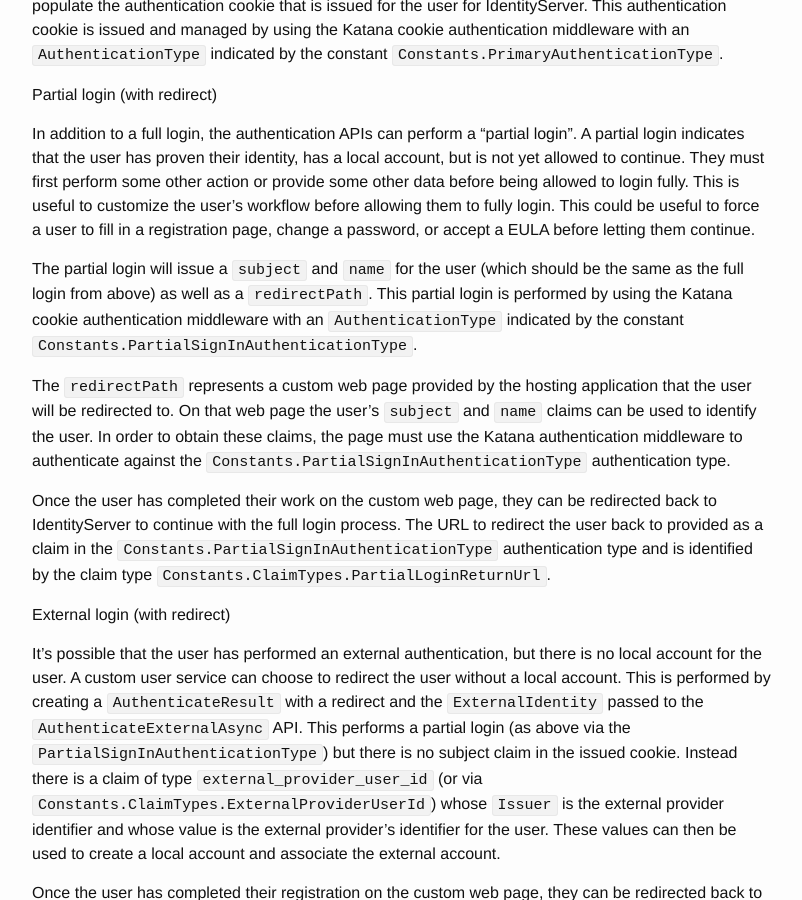
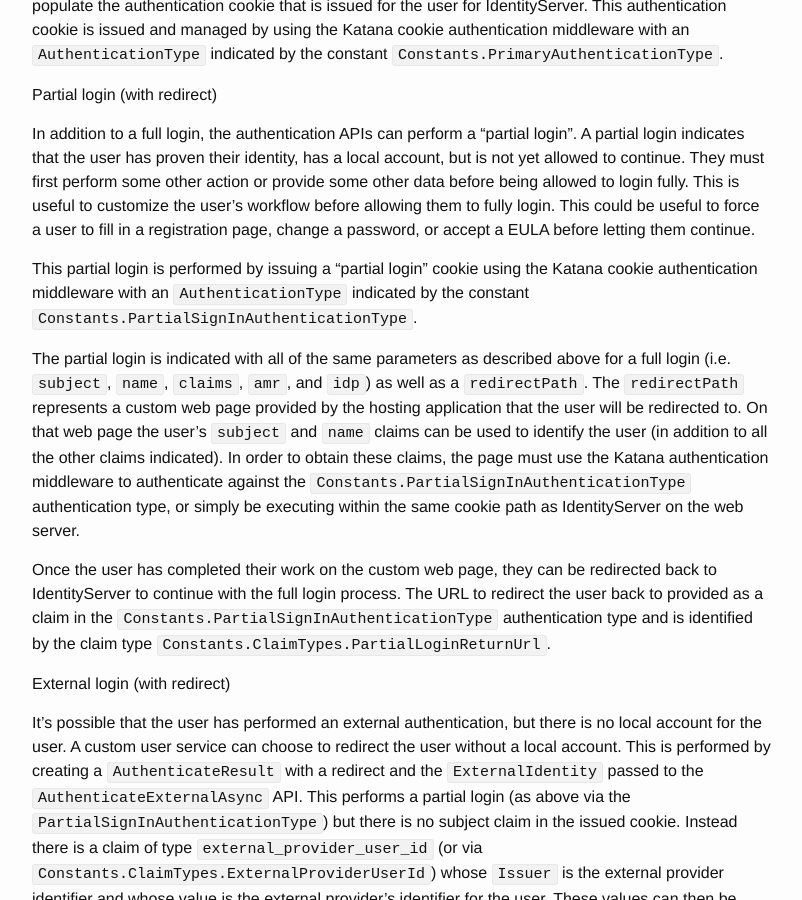
Before and after one commit to IdentityServer/Documentation, a Jekyll site: the page built from docs/advanced/userService.md, in a window 1280 px wide and 900 px high, scrolled down 2187 px. Shown: the whole window, without its empty margins (238-1040 px from the left). Built offline with Jekyll 4.4.1, drawn with Linux system fonts in a browser that asks for light colours; Markdown is read by kramdown in place of the engine named in the settings; some of the changed text lies outside the part shown.

Commit message:
Update userService.md

```diff
--- a/docs/advanced/userService.md
+++ b/docs/advanced/userService.md
@@ -73,9 +73,9 @@ The entirety of these claims (`subject`, `name`, `idp`, `amr` and the list of `C
 
 In addition to a full login, the authentication APIs can perform a "partial login". A partial login indicates that the user has proven their identity, has a local account, but is not yet allowed to continue. They must first perform some other action or provide some other data before being allowed to login fully. This is useful to customize the user's workflow before allowing them to fully login. This could be useful to force a user to fill in a registration page, change a password, or accept a EULA before letting them continue.
 
-The partial login will issue a `subject` and `name` for the user (which should be the same as the full login from above) as well as a `redirectPath`. This partial login is performed by using the Katana cookie authentication middleware with an `AuthenticationType` indicated by the constant `Constants.PartialSignInAuthenticationType`.
+This partial login is performed by issuing a "partial login" cookie using the Katana cookie authentication middleware with an `AuthenticationType` indicated by the constant `Constants.PartialSignInAuthenticationType`.
 
-The `redirectPath` represents a custom web page provided by the hosting application that the user will be redirected to. On that web page the user's `subject` and `name` claims can be used to identify the user. In order to obtain these claims, the page must use the Katana authentication middleware to authenticate against the `Constants.PartialSignInAuthenticationType` authentication type.
+The partial login is indicated with all of the same parameters as described above for a full login (i.e. `subject`, `name`, `claims`, `amr`, and `idp`) as well as a `redirectPath`. The `redirectPath` represents a custom web page provided by the hosting application that the user will be redirected to. On that web page the user's `subject` and `name` claims can be used to identify the user (in addition to all the other claims indicated). In order to obtain these claims, the page must use the Katana authentication middleware to authenticate against the `Constants.PartialSignInAuthenticationType` authentication type, or simply be executing within the same cookie path as IdentityServer on the web server.
 
 Once the user has completed their work on the custom web page, they can be redirected back to IdentityServer to continue with the full login process. The URL to redirect the user back to provided as a claim in the `Constants.PartialSignInAuthenticationType` authentication type and is identified by the claim type `Constants.ClaimTypes.PartialLoginReturnUrl`.
 
```
Also changed, not shown: other parts of docs/advanced/userService.md (+1 -1 lines).
